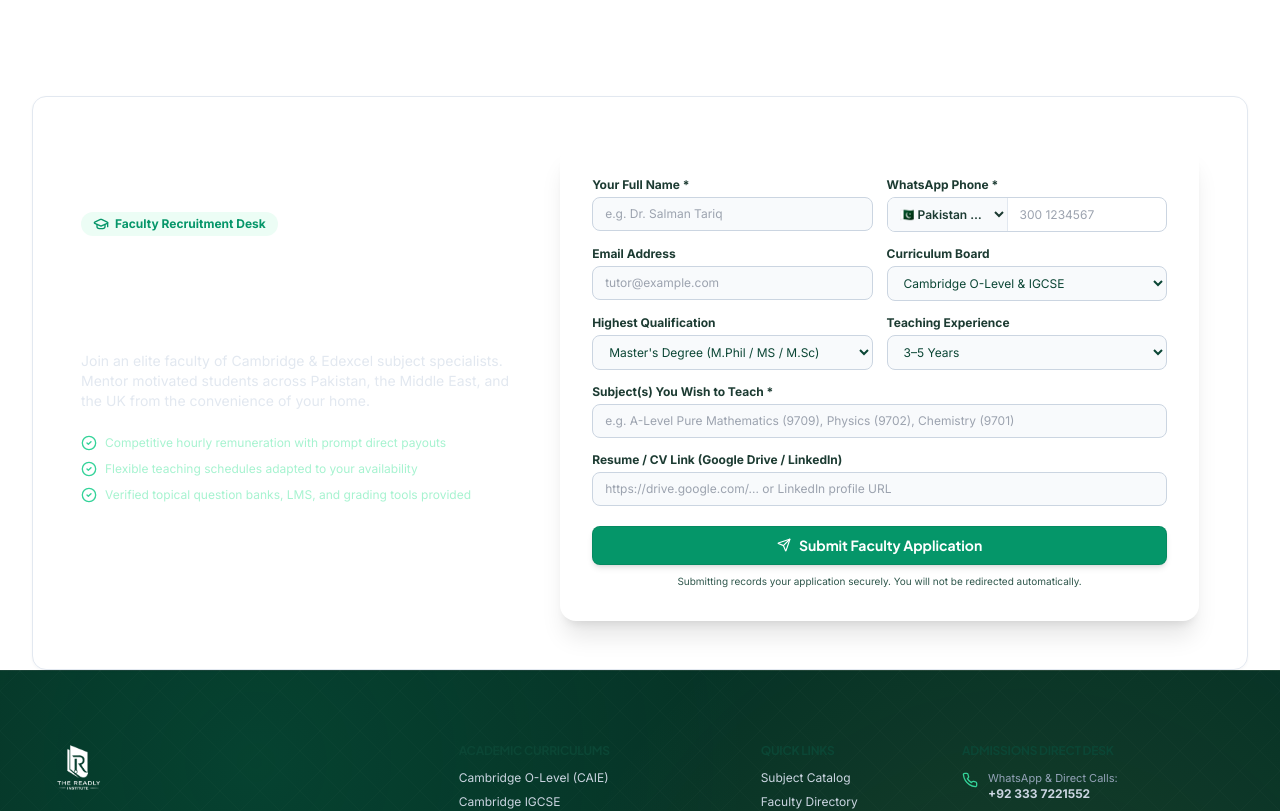
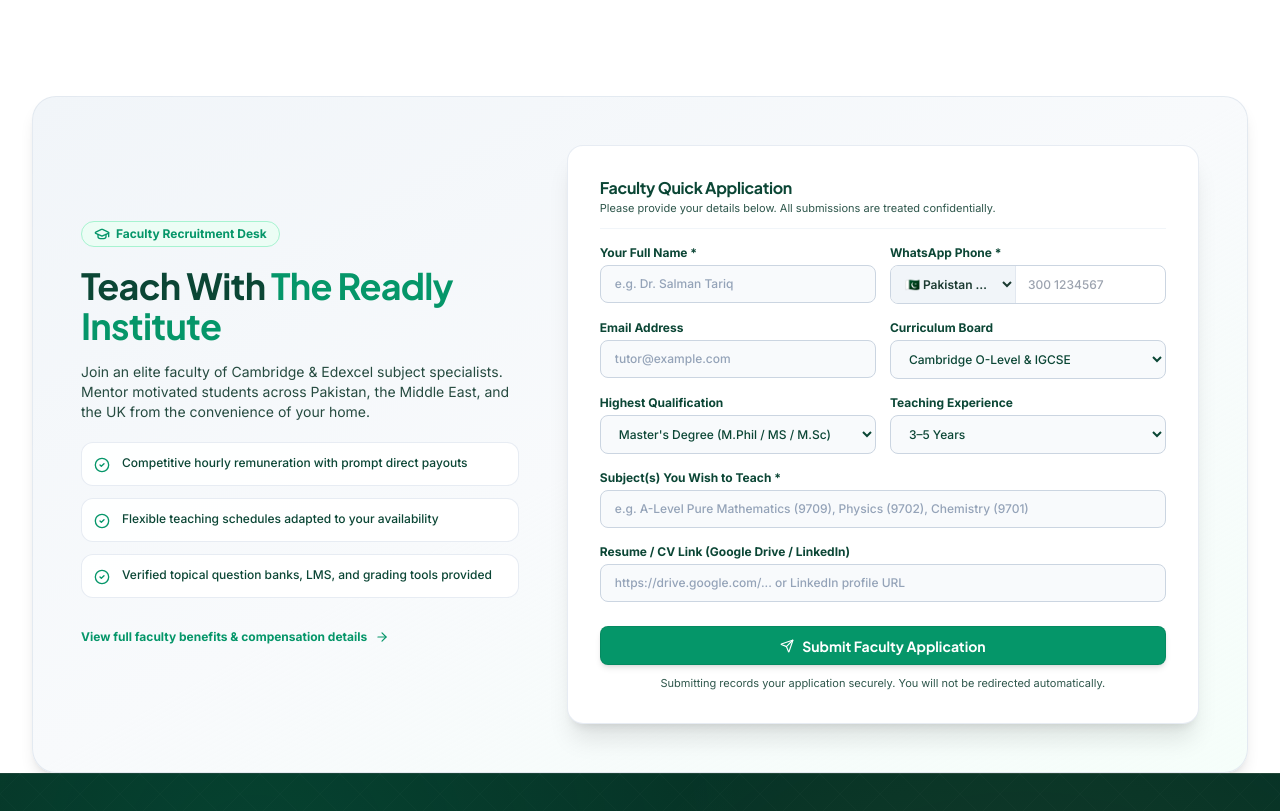
Before and after one commit to mjamalullah/TheReadly-react, a React (Vite) app: page / in a window 1280 px wide. Shown: the part 6849-7660 px from the top of the page. Built offline with nearby package versions, Linux system fonts and the light colour scheme; the HTML template or start-up script is replaced by a standard one.

Commit message:
style: refine pre-footer tutor section with light-dark contrast and clear high-contrast typography

```diff
--- a/src/pages/Home.jsx
+++ b/src/pages/Home.jsx
@@ -1413,39 +1413,39 @@
         </div>
       </section>
 
-      {/* ================= 10. JOIN AS TUTOR SHORT FORM ================= */}
+      {/* ================= 10. JOIN AS TUTOR SHORT FORM (LIGHT-DARK HIGH CONTRAST) ================= */}
       <section className="max-w-7xl mx-auto px-4 sm:px-6 lg:px-8">
-        <div className="card-base p-8 sm:p-12 bg-gradient-to-br from-[#0B4635] to-[#063326] text-white rounded-3xl shadow-xl">
+        <div className="p-8 sm:p-12 bg-gradient-to-br from-slate-100 via-slate-50 to-emerald-50/50 border border-slate-200/90 rounded-3xl shadow-lg text-slate-800">
           {isTutorSubmitted && tutorSubmittedData ? (
             /* Thank You / Confirmation State (No Auto-Redirect) */
-            <div className="bg-white text-slate-900 rounded-2xl p-8 sm:p-10 shadow-2xl text-center space-y-6 max-w-2xl mx-auto animate-fade-in">
-              <div className="w-16 h-16 bg-emerald-100 text-emerald-700 rounded-full flex items-center justify-center mx-auto">
+            <div className="bg-white text-slate-900 rounded-3xl p-8 sm:p-10 shadow-xl border border-emerald-200 text-center space-y-6 max-w-2xl mx-auto animate-fade-in">
+              <div className="w-16 h-16 bg-emerald-100 text-[#059669] rounded-full flex items-center justify-center mx-auto shadow-inner">
                 <CheckCircle2 className="w-9 h-9" />
               </div>
               <div className="space-y-2">
-                <span className="inline-block px-3 py-1 bg-emerald-100 text-emerald-800 text-xs font-bold rounded-full">
+                <span className="inline-block px-3 py-1 bg-emerald-100 text-emerald-800 text-xs font-bold rounded-full border border-emerald-200">
                   Faculty Application Received
                 </span>
-                <h3 className="text-2xl sm:text-3xl font-extrabold text-slate-900">
+                <h3 className="text-2xl sm:text-3xl font-extrabold text-slate-900 font-heading">
                   Thank You, {tutorSubmittedData.name}!
                 </h3>
-                <p className="text-xs sm:text-sm text-slate-600 leading-relaxed">
-                  Your credentials for teaching <strong className="text-emerald-700">{tutorSubmittedData.subjects}</strong> ({tutorSubmittedData.curriculum}) have been successfully submitted to our Academic Faculty Desk.
+                <p className="text-xs sm:text-sm text-slate-600 leading-relaxed max-w-md mx-auto">
+                  Your credentials for teaching <strong className="text-slate-900 font-bold">{tutorSubmittedData.subjects}</strong> ({tutorSubmittedData.curriculum}) have been successfully submitted to our Academic Faculty Desk.
                 </p>
               </div>
 
-              <div className="bg-slate-50 border border-slate-200 rounded-xl p-4 text-xs text-left space-y-1.5 text-slate-700">
-                <div className="flex justify-between border-b border-slate-200 pb-1.5">
-                  <span className="text-slate-500">Applicant:</span>
+              <div className="bg-slate-50 border border-slate-200 rounded-2xl p-5 text-xs text-left space-y-2 text-slate-700 max-w-md mx-auto">
+                <div className="flex justify-between border-b border-slate-200 pb-2">
+                  <span className="text-slate-500 font-medium">Applicant Name:</span>
                   <span className="font-bold text-slate-900">{tutorSubmittedData.name}</span>
                 </div>
-                <div className="flex justify-between border-b border-slate-200 pb-1.5">
-                  <span className="text-slate-500">Contact WhatsApp:</span>
-                  <span className="font-medium text-slate-800">{tutorSubmittedData.whatsapp}</span>
+                <div className="flex justify-between border-b border-slate-200 pb-2">
+                  <span className="text-slate-500 font-medium">Contact WhatsApp:</span>
+                  <span className="font-semibold text-slate-800">{tutorSubmittedData.whatsapp}</span>
                 </div>
                 <div className="flex justify-between pt-1">
-                  <span className="text-slate-500">Review Status:</span>
-                  <span className="font-semibold text-emerald-700">Pending Evaluation (1–2 Days)</span>
+                  <span className="text-slate-500 font-medium">Review Status:</span>
+                  <span className="font-bold text-[#059669]">Under Evaluation (1–2 Days)</span>
                 </div>
               </div>
 
@@ -1457,7 +1457,7 @@
                   )}`}
                   target="_blank"
                   rel="noopener noreferrer"
-                  className="w-full sm:w-auto px-6 py-3 rounded-xl bg-[#25D366] hover:bg-[#20BA5A] text-white font-bold text-xs shadow-md transition-all flex items-center justify-center gap-2"
+                  className="w-full sm:w-auto px-6 py-3 rounded-xl bg-[#25D366] hover:bg-[#20BA5A] text-white font-bold text-xs shadow-md hover:shadow-lg transition-all flex items-center justify-center gap-2 cursor-pointer"
                 >
                   <svg className="w-4 h-4 fill-current" viewBox="0 0 24 24">
                     <path d="M12.031 6.172c-3.181 0-5.767 2.586-5.768 5.766-.001 1.298.38 2.27 1.019 3.287l-.711 2.598 2.664-.699c.971.53 1.942.812 2.796.812 3.179 0 5.767-2.587 5.767-5.766.001-3.187-2.575-5.77-5.767-5.798zm3.364 8.163c-.141.396-.714.731-1.01.769-.283.036-.649.064-1.921-.462-1.397-.579-2.316-1.979-2.385-2.072-.07-.093-.565-.751-.565-1.433 0-.682.358-1.018.485-1.157.128-.139.278-.174.372-.174.093 0 .186.002.267.006.086.005.201-.033.314.24.118.283.402.977.437 1.047.035.07.058.152.012.245-.047.093-.07.151-.139.233-.07.081-.147.18-.21.244-.07.07-.143.146-.062.285.081.139.362.597.777.967.534.476.985.624 1.124.693.139.07.221.058.303-.035.082-.093.349-.408.442-.548.093-.14.186-.117.314-.07.128.047.814.384.954.454.14.07.233.105.267.163.035.058.035.337-.106.733z" />
@@ -1468,46 +1468,46 @@
                 <button
                   type="button"
                   onClick={handleResetTutorForm}
-                  className="w-full sm:w-auto px-5 py-3 rounded-xl border border-slate-300 hover:bg-slate-100 text-slate-700 font-bold text-xs transition-colors cursor-pointer"
+                  className="w-full sm:w-auto px-5 py-3 rounded-xl border border-slate-300 hover:bg-slate-50 text-slate-700 font-bold text-xs transition-colors cursor-pointer"
                 >
                   Submit Another Application
                 </button>
               </div>
             </div>
           ) : (
-            <div className="grid lg:grid-cols-12 gap-8 items-center">
-
-              {/* Left Column: Value Proposition */}
+            <div className="grid lg:grid-cols-12 gap-8 lg:gap-12 items-center">
+
+              {/* Left Column: Value Proposition & High-Contrast Typography */}
               <div className="lg:col-span-5 space-y-4">
-                <span className="inline-flex items-center gap-1.5 px-3 py-1 rounded-full text-xs font-bold bg-[#ECFDF5] text-[#059669]">
-                  <GraduationCap className="w-4 h-4" /> Faculty Recruitment Desk
+                <span className="inline-flex items-center gap-1.5 px-3 py-1 rounded-full text-xs font-bold bg-[#ECFDF5] text-[#059669] border border-emerald-200">
+                  <GraduationCap className="w-4 h-4 text-[#059669]" /> Faculty Recruitment Desk
                 </span>
-                <h2 className="text-3xl sm:text-4xl font-extrabold text-white font-heading leading-tight">
-                  Teach With The Readly Institute
+                <h2 className="text-3xl sm:text-4xl font-extrabold text-slate-900 font-heading leading-tight">
+                  Teach With <span className="text-[#059669]">The Readly Institute</span>
                 </h2>
-                <p className="text-xs sm:text-sm text-slate-200 leading-relaxed">
+                <p className="text-xs sm:text-sm text-slate-600 leading-relaxed font-normal">
                   Join an elite faculty of Cambridge & Edexcel subject specialists. Mentor motivated students across Pakistan, the Middle East, and the UK from the convenience of your home.
                 </p>
 
-                <div className="space-y-2.5 text-xs text-emerald-200 pt-2">
-                  <div className="flex items-center gap-2">
-                    <CheckCircle2 className="w-4 h-4 text-emerald-400 shrink-0" />
-                    <span>Competitive hourly remuneration with prompt direct payouts</span>
-                  </div>
-                  <div className="flex items-center gap-2">
-                    <CheckCircle2 className="w-4 h-4 text-emerald-400 shrink-0" />
-                    <span>Flexible teaching schedules adapted to your availability</span>
-                  </div>
-                  <div className="flex items-center gap-2">
-                    <CheckCircle2 className="w-4 h-4 text-emerald-400 shrink-0" />
-                    <span>Verified topical question banks, LMS, and grading tools provided</span>
+                <div className="space-y-3 text-xs pt-1">
+                  <div className="flex items-start gap-3 bg-white/90 p-3 rounded-xl border border-slate-200/80 shadow-2xs">
+                    <CheckCircle2 className="w-4 h-4 text-[#059669] shrink-0 mt-0.5" />
+                    <span className="text-slate-800 font-medium">Competitive hourly remuneration with prompt direct payouts</span>
+                  </div>
+                  <div className="flex items-start gap-3 bg-white/90 p-3 rounded-xl border border-slate-200/80 shadow-2xs">
+                    <CheckCircle2 className="w-4 h-4 text-[#059669] shrink-0 mt-0.5" />
+                    <span className="text-slate-800 font-medium">Flexible teaching schedules adapted to your availability</span>
+                  </div>
+                  <div className="flex items-start gap-3 bg-white/90 p-3 rounded-xl border border-slate-200/80 shadow-2xs">
+                    <CheckCircle2 className="w-4 h-4 text-[#059669] shrink-0 mt-0.5" />
+                    <span className="text-slate-800 font-medium">Verified topical question banks, LMS, and grading tools provided</span>
                   </div>
                 </div>
 
                 <div className="pt-2">
                   <Link
                     to="/become-a-tutor"
-                    className="inline-flex items-center gap-2 text-xs font-bold text-white hover:text-emerald-300 underline underline-offset-4 transition-colors"
+                    className="inline-flex items-center gap-2 text-xs font-bold text-[#059669] hover:text-[#047857] hover:underline underline-offset-4 transition-colors"
                   >
                     <span>View full faculty benefits & compensation details</span>
                     <ArrowRight className="w-3.5 h-3.5" />
@@ -1515,30 +1515,35 @@
                 </div>
               </div>
 
-              {/* Right Column: Short Application Form */}
+              {/* Right Column: Short Application Form (Crisp Light Card with Dark Fonts) */}
               <div className="lg:col-span-7">
-                <form onSubmit={handleTutorShortSubmit} className="bg-white p-6 sm:p-8 rounded-2xl text-slate-900 shadow-xl space-y-3.5 text-xs">
+                <form onSubmit={handleTutorShortSubmit} className="bg-white p-6 sm:p-8 rounded-2xl text-slate-900 shadow-xl border border-slate-200/80 space-y-4 text-xs">
+
+                  <div className="border-b border-slate-100 pb-3">
+                    <h3 className="text-base font-bold text-slate-900 font-heading">Faculty Quick Application</h3>
+                    <p className="text-[11px] text-slate-500 mt-0.5">Please provide your details below. All submissions are treated confidentially.</p>
+                  </div>
 
                   <div className="grid sm:grid-cols-2 gap-3.5">
                     <div>
-                      <label className="block font-bold text-slate-700 mb-1">Your Full Name *</label>
+                      <label className="block font-bold text-slate-800 mb-1">Your Full Name *</label>
                       <input
                         type="text"
                         required
                         value={tutorShortForm.name}
                         onChange={(e) => setTutorShortForm({ ...tutorShortForm, name: e.target.value })}
                         placeholder="e.g. Dr. Salman Tariq"
-                        className="w-full bg-slate-50 border border-slate-300 rounded-lg px-3 py-2 text-slate-800 focus:outline-none focus:border-[#059669]"
+                        className="w-full bg-slate-50 border border-slate-300 rounded-lg px-3.5 py-2.5 text-slate-900 font-medium placeholder-slate-400 focus:bg-white focus:outline-none focus:ring-2 focus:ring-[#059669] focus:border-transparent transition-all"
                       />
                     </div>
 
                     <div>
-                      <label className="block font-bold text-slate-700 mb-1">WhatsApp Phone *</label>
-                      <div className="flex rounded-lg border border-slate-300 focus-within:border-[#059669] bg-white overflow-hidden">
+                      <label className="block font-bold text-slate-800 mb-1">WhatsApp Phone *</label>
+                      <div className="flex rounded-lg border border-slate-300 focus-within:ring-2 focus-within:ring-[#059669] focus-within:border-transparent bg-white overflow-hidden">
                         <select
                           value={tutorShortForm.country_code}
                           onChange={(e) => setTutorShortForm({ ...tutorShortForm, country_code: e.target.value })}
-                          className="bg-slate-50 border-r border-slate-200 px-2 py-2 text-slate-700 text-xs font-semibold focus:outline-none max-w-[120px] truncate"
+                          className="bg-slate-100 border-r border-slate-200 px-2.5 py-2.5 text-slate-700 text-xs font-semibold focus:outline-none max-w-[125px] truncate"
                         >
                           <optgroup label="⭐ Popular">
                             {popularCountries.map(c => (
@@ -1557,7 +1562,7 @@
                           value={tutorShortForm.whatsapp_phone}
                           onChange={(e) => setTutorShortForm({ ...tutorShortForm, whatsapp_phone: e.target.value })}
                           placeholder="300 1234567"
-                          className="w-full bg-transparent px-3 py-2 text-slate-800 text-xs focus:outline-none"
+                          className="w-full bg-transparent px-3 py-2 text-slate-900 font-medium text-xs focus:outline-none"
                         />
                       </div>
                     </div>
@@ -1565,22 +1570,22 @@
 
                   <div className="grid sm:grid-cols-2 gap-3.5">
                     <div>
-                      <label className="block font-bold text-slate-700 mb-1">Email Address</label>
+                      <label className="block font-bold text-slate-800 mb-1">Email Address</label>
                       <input
                         type="email"
                         value={tutorShortForm.email}
                         onChange={(e) => setTutorShortForm({ ...tutorShortForm, email: e.target.value })}
                         placeholder="tutor@example.com"
-                        className="w-full bg-slate-50 border border-slate-300 rounded-lg px-3 py-2 text-slate-800 focus:outline-none focus:border-[#059669]"
+                        className="w-full bg-slate-50 border border-slate-300 rounded-lg px-3.5 py-2.5 text-slate-900 font-medium placeholder-slate-400 focus:bg-white focus:outline-none focus:ring-2 focus:ring-[#059669] focus:border-transparent transition-all"
                       />
                     </div>
 
                     <div>
-                      <label className="block font-bold text-slate-700 mb-1">Curriculum Board</label>
+                      <label className="block font-bold text-slate-800 mb-1">Curriculum Board</label>
                       <select
                         value={tutorShortForm.curriculum}
                         onChange={(e) => setTutorShortForm({ ...tutorShortForm, curriculum: e.target.value })}
-                        className="w-full bg-slate-50 border border-slate-300 rounded-lg px-3 py-2 text-slate-800 focus:outline-none focus:border-[#059669]"
+                        className="w-full bg-slate-50 border border-slate-300 rounded-lg px-3.5 py-2.5 text-slate-900 font-medium focus:bg-white focus:outline-none focus:ring-2 focus:ring-[#059669] focus:border-transparent transition-all"
                       >
                         <option>Cambridge O-Level & IGCSE</option>
                         <option>Cambridge International A-Level</option>
@@ -1592,11 +1597,11 @@
 
                   <div className="grid sm:grid-cols-2 gap-3.5">
                     <div>
-                      <label className="block font-bold text-slate-700 mb-1">Highest Qualification</label>
+                      <label className="block font-bold text-slate-800 mb-1">Highest Qualification</label>
                       <select
                         value={tutorShortForm.highest_qualification}
                         onChange={(e) => setTutorShortForm({ ...tutorShortForm, highest_qualification: e.target.value })}
-                        className="w-full bg-slate-50 border border-slate-300 rounded-lg px-3 py-2 text-slate-800 focus:outline-none focus:border-[#059669]"
+                        className="w-full bg-slate-50 border border-slate-300 rounded-lg px-3.5 py-2.5 text-slate-900 font-medium focus:bg-white focus:outline-none focus:ring-2 focus:ring-[#059669] focus:border-transparent transition-all"
                       >
                         <option>Ph.D. / Doctorate</option>
                         <option>Master's Degree (M.Phil / MS / M.Sc)</option>
@@ -1606,11 +1611,11 @@
                     </div>
 
                     <div>
-                      <label className="block font-bold text-slate-700 mb-1">Teaching Experience</label>
+                      <label className="block font-bold text-slate-800 mb-1">Teaching Experience</label>
                       <select
                         value={tutorShortForm.experience}
                         onChange={(e) => setTutorShortForm({ ...tutorShortForm, experience: e.target.value })}
-                        className="w-full bg-slate-50 border border-slate-300 rounded-lg px-3 py-2 text-slate-800 focus:outline-none focus:border-[#059669]"
+                        className="w-full bg-slate-50 border border-slate-300 rounded-lg px-3.5 py-2.5 text-slate-900 font-medium focus:bg-white focus:outline-none focus:ring-2 focus:ring-[#059669] focus:border-transparent transition-all"
                       >
                         <option>1–2 Years</option>
                         <option>3–5 Years</option>
@@ -1621,33 +1626,33 @@
                   </div>
 
                   <div>
-                    <label className="block font-bold text-slate-700 mb-1">Subject(s) You Wish to Teach *</label>
+                    <label className="block font-bold text-slate-800 mb-1">Subject(s) You Wish to Teach *</label>
                     <input
                       type="text"
                       required
                       value={tutorShortForm.subjects}
                       onChange={(e) => setTutorShortForm({ ...tutorShortForm, subjects: e.target.value })}
                       placeholder="e.g. A-Level Pure Mathematics (9709), Physics (9702), Chemistry (9701)"
-                      className="w-full bg-slate-50 border border-slate-300 rounded-lg px-3 py-2 text-slate-800 focus:outline-none focus:border-[#059669]"
+                      className="w-full bg-slate-50 border border-slate-300 rounded-lg px-3.5 py-2.5 text-slate-900 font-medium placeholder-slate-400 focus:bg-white focus:outline-none focus:ring-2 focus:ring-[#059669] focus:border-transparent transition-all"
                     />
                   </div>
 
                   <div>
-                    <label className="block font-bold text-slate-700 mb-1">Resume / CV Link (Google Drive / LinkedIn)</label>
+                    <label className="block font-bold text-slate-800 mb-1">Resume / CV Link (Google Drive / LinkedIn)</label>
                     <input
                       type="url"
                       value={tutorShortForm.cv_link}
                       onChange={(e) => setTutorShortForm({ ...tutorShortForm, cv_link: e.target.value })}
                       placeholder="https://drive.google.com/... or LinkedIn profile URL"
-                      className="w-full bg-slate-50 border border-slate-300 rounded-lg px-3 py-2 text-slate-800 focus:outline-none focus:border-[#059669]"
+                      className="w-full bg-slate-50 border border-slate-300 rounded-lg px-3.5 py-2.5 text-slate-900 font-medium placeholder-slate-400 focus:bg-white focus:outline-none focus:ring-2 focus:ring-[#059669] focus:border-transparent transition-all"
                     />
                   </div>
 
-                  <div className="pt-1.5">
+                  <div className="pt-2">
                     <button
                       type="submit"
                       disabled={isTutorSubmitting}
-                      className="btn btn-teal w-full text-xs font-bold py-3 justify-center shadow-md cursor-pointer flex items-center gap-2"
+                      className="btn btn-teal w-full text-xs font-bold py-3.5 justify-center shadow-md hover:shadow-lg transition-all cursor-pointer flex items-center gap-2"
                     >
                       {isTutorSubmitting ? (
                         <>
@@ -1664,7 +1669,7 @@
                         </>
                       )}
                     </button>
-                    <p className="text-[10px] text-slate-500 text-center mt-2">
+                    <p className="text-[11px] text-slate-500 text-center mt-2.5 font-normal">
                       Submitting records your application securely. You will not be redirected automatically.
                     </p>
                   </div>
```
